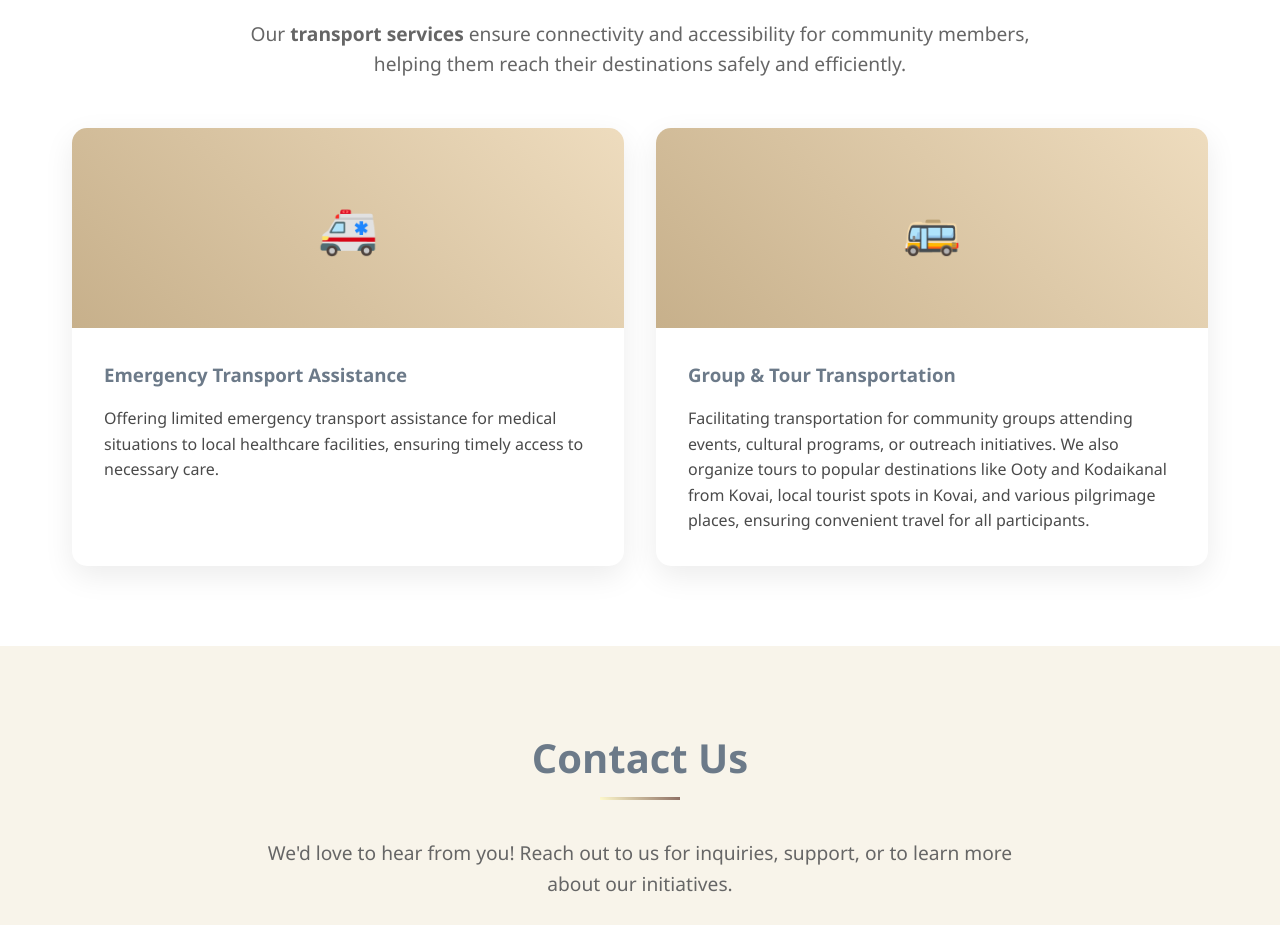
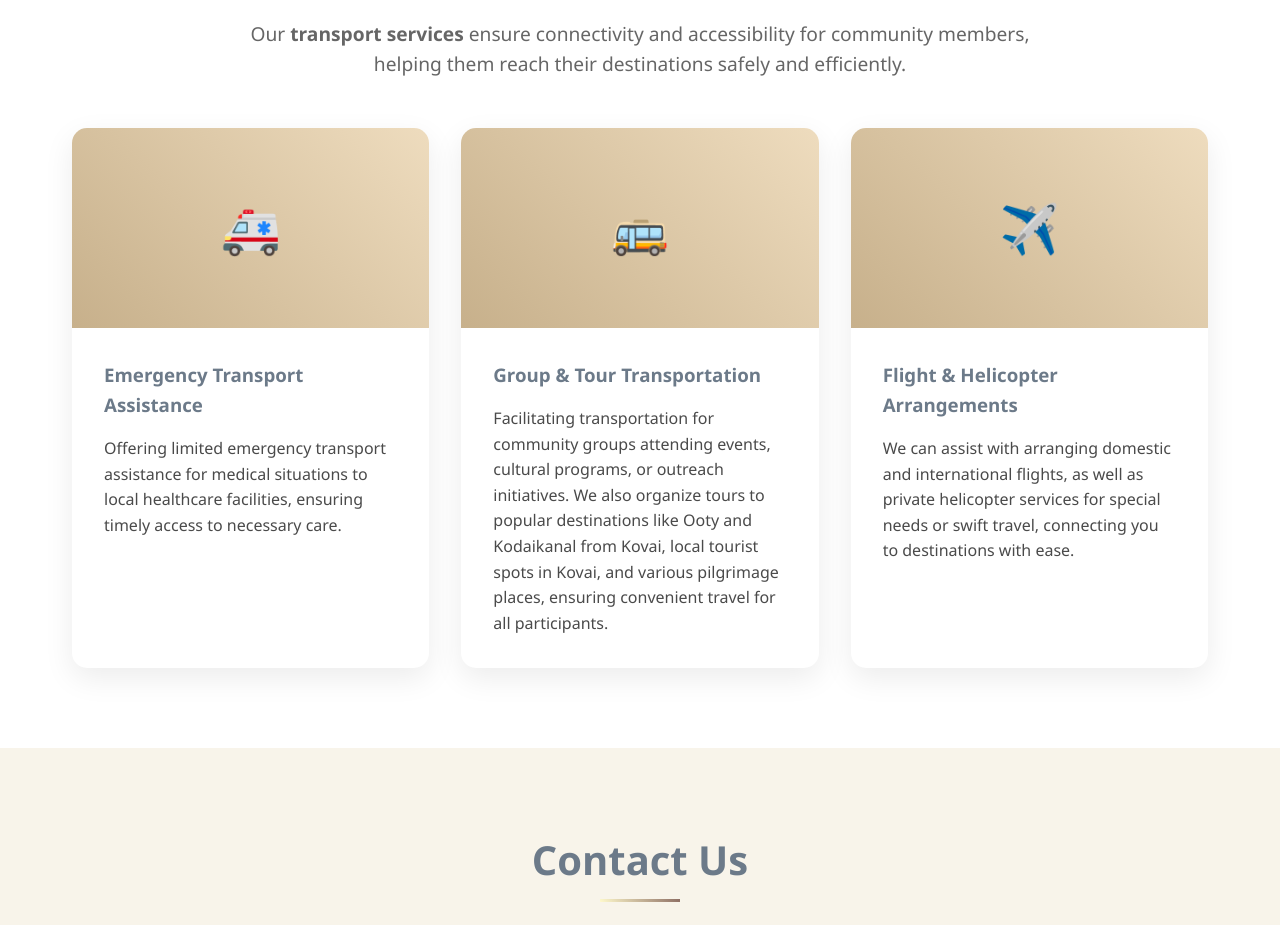
Before and after one commit to sham2217/WD-cc1, a plain HTML site: page index.html in a window 1280 px wide. Shown: the part 4920-5845 px from the top of the page. Drawn offline with Linux system fonts and the light colour scheme.

Commit message:
Update index.html

```diff
--- a/index.html
+++ b/index.html
@@ -180,6 +180,13 @@
                     <div class="service-content">
                         <h3>Group & Tour Transportation</h3>
                         <p>Facilitating transportation for community groups attending events, cultural programs, or outreach initiatives. We also organize tours to popular destinations like Ooty and Kodaikanal from Kovai, local tourist spots in Kovai, and various pilgrimage places, ensuring convenient travel for all participants.</p>
+                    </div>
+                </div>
+                <div class="service-card">
+                    <div class="service-image">✈️</div>
+                    <div class="service-content">
+                        <h3>Flight & Helicopter Arrangements</h3>
+                        <p>We can assist with arranging domestic and international flights, as well as private helicopter services for special needs or swift travel, connecting you to destinations with ease.</p>
                     </div>
                 </div>
             </div>
```
